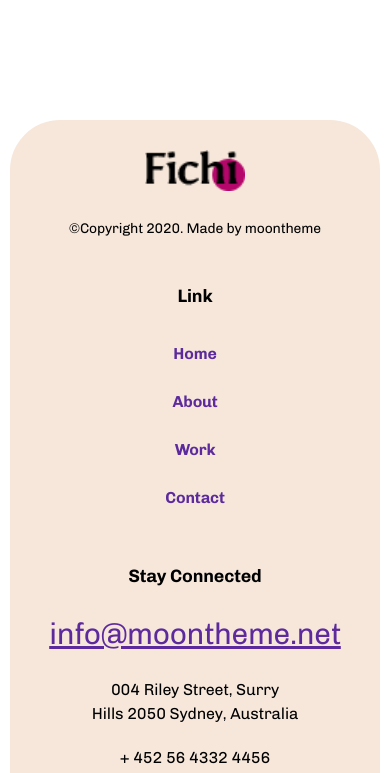
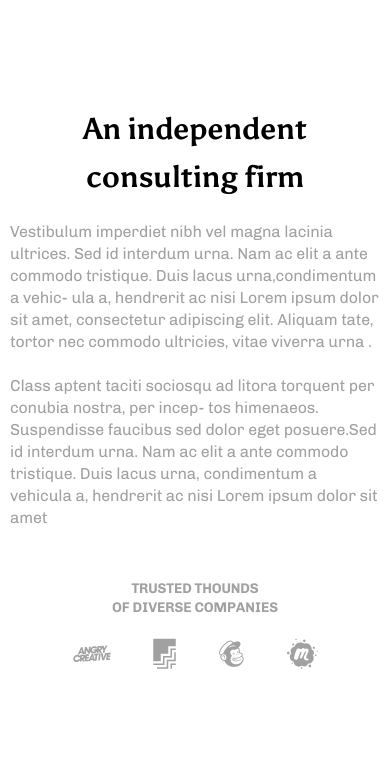
Before and after one commit to Serhii3T/consulting-company, a website built with webpack: page src/index.html in a window 390 px wide. Shown: the part 618-1391 px from the top of the page. Built offline with nearby package versions, Linux system fonts and the light colour scheme; files whose address does not match are found by name.

Commit message:
finished create section firm, styles and responsive

```diff
--- a/src/index.html
+++ b/src/index.html
@@ -545,6 +545,7 @@
           <!--    banner      -->
           <div class="c-about-banner">
 
+            <!--      circles      -->
             <div class="c-about-banner__circle c-about-banner__circle--1"></div>
             <div class="c-about-banner__circle c-about-banner__circle--2"></div>
             <div class="c-about-banner__circle c-about-banner__circle--3"></div>
@@ -594,7 +595,38 @@
             </div>
           </div>
 
-<!--          -->
+          <!--    firm      -->
+          <section class="c-firm">
+            <div class="c-firm__wrapper envelope">
+
+              <!--      title        -->
+              <h2 class="c-firm__title">An independent consulting firm</h2>
+
+              <!--      content        -->
+              <div class="c-firm__content">
+                <!--        text        -->
+                <p class="c-firm__text">
+                  Vestibulum imperdiet nibh vel magna lacinia ultrices. Sed id interdum urna. Nam ac elit a ante commodo tristique. Duis lacus urna,condimentum a vehic- ula a, hendrerit ac nisi Lorem ipsum dolor sit amet, consectetur adipiscing elit. Aliquam tate, tortor nec commodo ultricies, vitae viverra urna .
+                  <br>
+                  <br>
+                  Class aptent taciti sociosqu ad litora torquent per conubia nostra, per incep- tos himenaeos. Suspendisse faucibus sed dolor eget posuere.Sed id interdum urna. Nam ac elit a ante commodo tristique. Duis lacus urna, condimentum a vehicula a, hendrerit ac nisi Lorem ipsum dolor sit amet
+                </p>
+                <!--      logo          -->
+                <div class="c-firm__firm-logo">
+                  <p class="c-firm__firm">
+                    Trusted thounds <br> of diverse companies
+                  </p>
+                  <div class="c-firm__logo">
+                    <a href="https://angrycreative.com/" class="c-firm__link"><i class="fa-brands fa-angrycreative"></i></a>
+                    <a href="https://firstdraft.org.au/" class="c-firm__link"><i class="fa-brands fa-firstdraft"></i></a>
+                    <a href="https://mailchimp.com/" class="c-firm__link"><i class="fa-brands fa-mailchimp"></i></a>
+                    <a href="https://www.meetup.com/ru-RU/" class="c-firm__link"><i class="fa-brands fa-meetup"></i></a>
+                  </div>
+                </div>
+              </div>
+
+            </div>
+          </section>
 
         </div>
 
--- a/src/styles/layout/components/_index.scss
+++ b/src/styles/layout/components/_index.scss
@@ -14,3 +14,4 @@
 
 // About
 @import './about/about-banner';
+@import './about/firm';
--- /dev/null
+++ b/src/styles/layout/components/about/_firm.scss
@@ -0,0 +1,101 @@
+.c-firm {
+  padding: 55px 0;
+
+  &__wrapper {
+    justify-content: space-between;
+    display: flex;
+
+    @include media ('<desktop') {
+      flex-direction: column;
+    }
+  }
+
+  &__title {
+    max-width: 365px;
+
+    @include media ('<desktop') {
+      margin: 0 auto 20px;
+      text-align: center;
+      max-width: 650px;
+    }
+
+    @include media ('<phone') {
+      font-size: $fs-quote;
+    }
+  }
+
+  &__content {
+    color: $c-silver;
+    max-width: 570px;
+
+    @include media ('<desktop') {
+      margin: 0 auto;
+      max-width: 800px;
+    }
+  }
+
+  &__text {
+    letter-spacing: $ls-sm;
+    line-height: $lh-text;
+    margin-bottom: 50px;
+
+  }
+
+  &__firm-logo{
+    display: flex;
+
+    @include media ('<desktop') {
+      justify-content: space-between;
+    }
+
+    @include media ('<525px') {
+      flex-direction: column;
+    }
+  }
+
+  &__firm{
+    letter-spacing: $ls-sublogo;
+    font-family: $f-chivo-bold;
+    text-transform: uppercase;
+    line-height: $lh-sl-f;
+    margin-right: 80px;
+    font-size: $fs-sm;
+
+    @include media ('<800px') {
+      margin: 0 20px 0 0;
+    }
+
+    @include media ('<525px') {
+      margin: 0 auto 15px;
+      text-align: center;
+    }
+  }
+
+  &__logo{
+    font-family: "Font Awesome 5 Brands";
+    font-size: $fs-quote;
+
+    @include media ('<525px') {
+      text-align: center;
+      margin: 0 auto;
+    }
+
+    @include media ('<300px') {
+      justify-content: space-between;
+      display: flex;
+    }
+  }
+
+  &__link {
+    margin-right: 35px;
+    line-height: 36px;
+
+    & i {
+      font-style: normal;
+    }
+
+    &:last-child {
+      margin-right: 0;
+    }
+  }
+}
```
